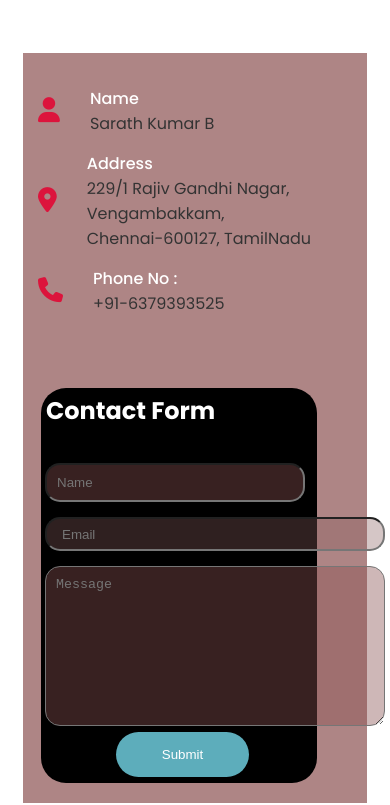
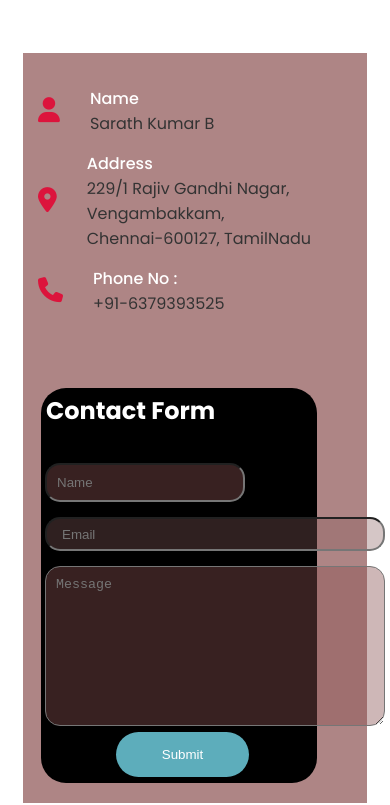
Before and after one commit to Sarathskb/web_app, a plain HTML site: page index.html in a window 390 px wide. Shown: the part 2939-3744 px from the top of the page. Drawn offline with nearby package versions, Linux system fonts and the light colour scheme.

Commit message:
csschange1

```diff
--- a/index.css
+++ b/index.css
@@ -1426,7 +1426,7 @@ footer p.p4{
     .form23 .nameformEntry {
         background-color:#88525269;
         color: #000;
-        width:260px;
+        width:200px;
         margin-left: -1px;
         padding: 10px;
         margin-top:35px;
@@ -1434,7 +1434,7 @@ footer p.p4{
     }
     .form23 .nameformEntry:hover{
         background: rgb(196, 191, 191);
-        width: 280px;
+        width: 230px;
         color: #000;
         font-family: 'Times New Roman', Times, serif;
         font-size: 17px;
```
